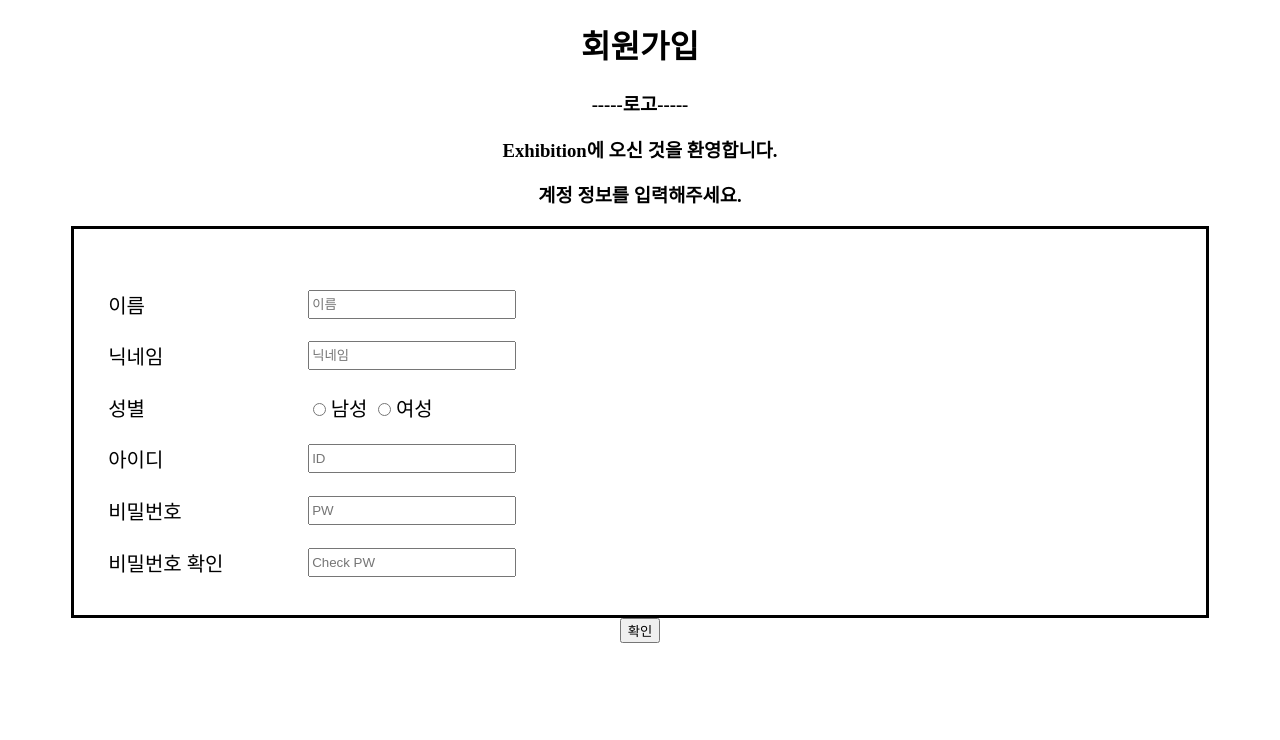
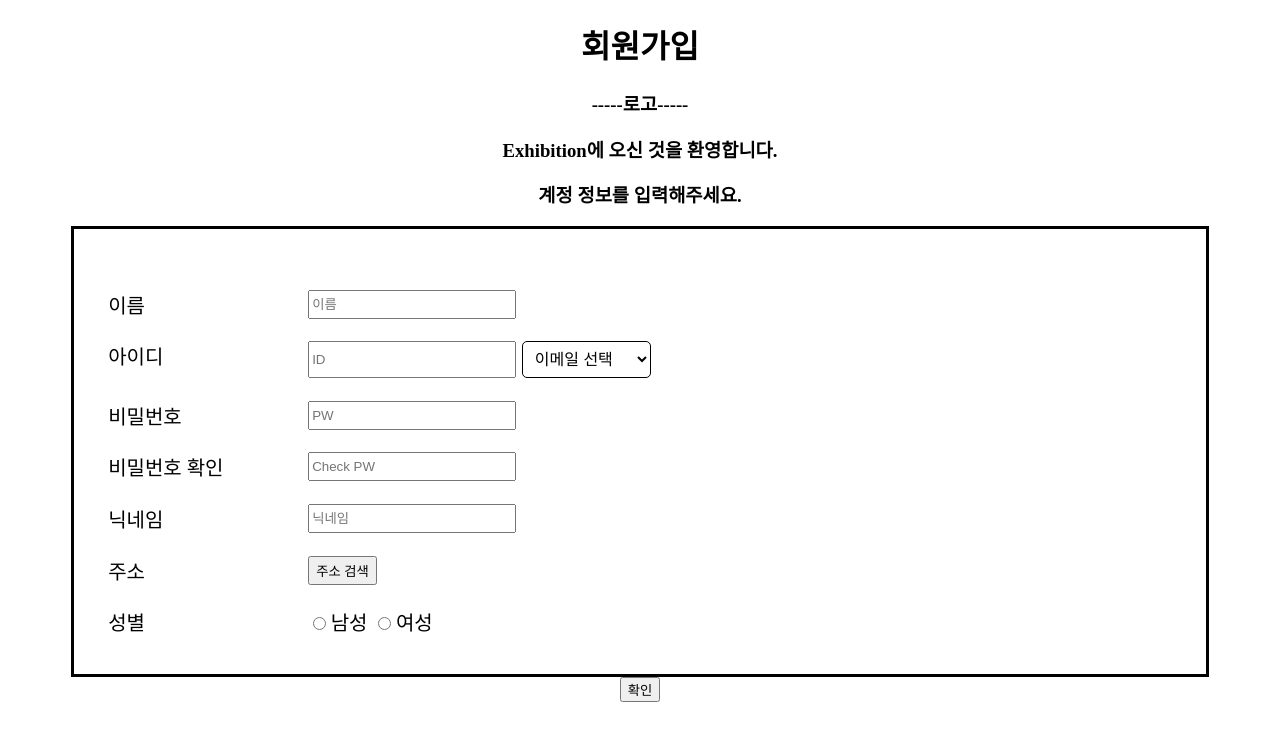
Before and after one commit to Exhibition-Prj/FrontEnd, a React (Create React App) app in the folder exhibition/: page /Enroll in a window 1280 px wide. Shown: the top 740 px of the page. Built offline with nearby package versions, Linux system fonts and the light colour scheme.

Commit message:
#1 주소 버튼, 이메일 select box

```diff
--- a/exhibition/package.json
+++ b/exhibition/package.json
@@ -7,6 +7,7 @@
     "@testing-library/react": "^13.1.1",
     "@testing-library/user-event": "^13.5.0",
     "react": "^18.0.0",
+    "react-daum-postcode": "^3.0.1",
     "react-dom": "^18.0.0",
     "react-router-dom": "^6.3.0",
     "react-scripts": "5.0.1",
--- /dev/null
+++ b/exhibition/src/AddressButton.js
@@ -0,0 +1,5 @@
+function AddressButton() {
+  return <h1>123</h1>;
+}
+
+export default AddressButton;
--- a/exhibition/src/App.js
+++ b/exhibition/src/App.js
@@ -9,7 +9,7 @@ function App() {
       <BrowserRouter>
         <Routes>
           <Route path="/" element={<Main />}></Route>
-          <Route path="/Enroll" element={<Enroll />}></Route>{" "}
+          <Route path="/Enroll" element={<Enroll />}></Route>
         </Routes>
       </BrowserRouter>
     </div>
--- a/exhibition/src/Enroll.js
+++ b/exhibition/src/Enroll.js
@@ -1,5 +1,5 @@
 import React, { useState } from "react";
-
+import AddressButton from "./AddressButton";
 import styled from "styled-components";
 
 const JoinTitle = styled.h1`
@@ -33,12 +33,6 @@ const TextInput = styled.input`
   width: 200px;
 `;
 
-const BirthTitle = styled.label`
-  margin-left: 0.5%;
-  margin-right: 2%;
-  font-size: 20px;
-`;
-
 const GenderTitle = styled.label`
   margin-left: 0.5%;
   margin-right: 2%;
@@ -56,30 +50,70 @@ const ConfrimButton = styled.button`
   display: block;
 `;
 
-const YearOptions = [
-  { value: "apple", name: "사과" },
-  { value: "banana", name: "바나나" },
-  { value: "orange", name: "오렌지" },
-];
+const Select = styled.select`
+  display: block;
+  padding: 8px 8px;
+  font-size: inherit;
+  line-height: inherit;
+  border: 1px solid;
+  border-radius: 5px;
+  color: inherit;
+  background-color: transparent;
+  &:focus {
+    border-color: gredy;
+  }
+  margin-left: 0.5%;
+`;
 
-const SelectBox = (props) => {
-  return (
-    <select>
-      {props.options.map((option) => (
-        <option
-          value={option.value}
-          defaultValue={props.defaultValue === option.value}
-        >
-          {option.name}
-        </option>
-      ))}
-    </select>
-  );
+const EmailTextInput = styled.input`
+  margin-left: 0.5%;
+`;
+
+const Abtn = () => {
+  return <h1>123</h1>;
+};
+
+const No = () => {
+  return <h1>No</h1>;
 };
 
 function Enroll() {
+  const selectList = [
+    "이메일 선택",
+    "@naver.com",
+    "@daum.net",
+    "@gmail.com",
+    "직접 입력",
+  ];
+
+  const handleSelect = (e) => {
+    setEmail(e.target.value);
+  };
+
+  const [id, setID] = useState("");
   const [pw, setPW] = useState(false);
   const [pwck, setPWck] = useState(false);
+  const [email, setEmail] = useState("");
+  const [changeEmail, setChangeEmail] = useState("");
+
+  const [addressbtn, setAddressBtn] = useState(false);
+
+  function EmailInput() {
+    if (email === "직접 입력") {
+      return (
+        <TextInput placeholder="email" type="email" onChange={emailChange} />
+      );
+    }
+    return null;
+  }
+
+  const adressbuttonClick = () => {
+    setAddressBtn(true);
+  };
+
+  const emailChange = (e) => {
+    setChangeEmail(e.target.value);
+  };
 
   const passwordChange = (e) => {
     setPW(e.target.value);
@@ -97,7 +131,16 @@ function Enroll() {
     }
   };
 
+  // const idtest = () => {
+  //   if (email !== "직접 입력" && changeEmail) {
+  //     setID(changeEmail);
+  //   } else {
+  //     setID(email);
+  //   }
+  // };
+
   const ConfrimClick = () => {
+    // idtest();
     pwtest();
   };
 
@@ -118,23 +161,16 @@ function Enroll() {
           </ContentInnerDiv>
 
           <ContentInnerDiv>
-            <ContentTitle>닉네임</ContentTitle>
-            <TextInput placeholder="닉네임" />
-          </ContentInnerDiv>
-
-          <ContentInnerDiv onChange={(e) => console.log(123)}>
-            <ContentTitle>성별</ContentTitle>
-            <GenderDiv>
-              <input type="radio" id="man" name="gender" value="man" />
-              <GenderTitle for="man">남성</GenderTitle>
-              <input type="radio" id="woman" name="gender" value="woman" />
-              <GenderTitle for="woman">여성</GenderTitle>
-            </GenderDiv>
-          </ContentInnerDiv>
-
-          <ContentInnerDiv>
             <ContentTitle>아이디</ContentTitle>
             <TextInput placeholder="ID" />
+            <EmailInput />
+            <Select onChange={handleSelect} value={email}>
+              {selectList.map((item) => (
+                <option value={item} key={item}>
+                  {item}
+                </option>
+              ))}
+            </Select>
           </ContentInnerDiv>
 
           <ContentInnerDiv>
@@ -154,6 +190,27 @@ function Enroll() {
               onChange={passwordckChange}
             />
           </ContentInnerDiv>
+
+          <ContentInnerDiv>
+            <ContentTitle>닉네임</ContentTitle>
+            <TextInput placeholder="닉네임" />
+          </ContentInnerDiv>
+
+          <ContentInnerDiv>
+            <ContentTitle>주소</ContentTitle>
+            <button onClick={adressbuttonClick}>주소 검색</button>
+            {addressbtn ? <h1>팝업창 띄우기</h1> : null}
+          </ContentInnerDiv>
+
+          <ContentInnerDiv onChange={(e) => console.log(123)}>
+            <ContentTitle>성별</ContentTitle>
+            <GenderDiv>
+              <input type="radio" id="man" name="gender" value="man" />
+              <GenderTitle htmlFor="man">남성</GenderTitle>
+              <input type="radio" id="woman" name="gender" value="woman" />
+              <GenderTitle htmlFor="woman">여성</GenderTitle>
+            </GenderDiv>
+          </ContentInnerDiv>
         </form>
       </ContentDiv>
 
```
Also changed, not shown: 1 other file (tests, documents, lock files or other folders).
